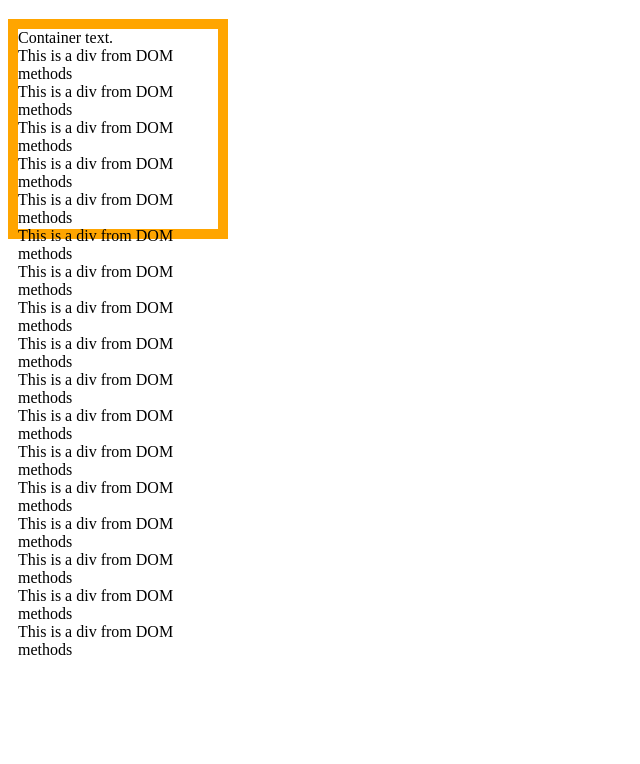
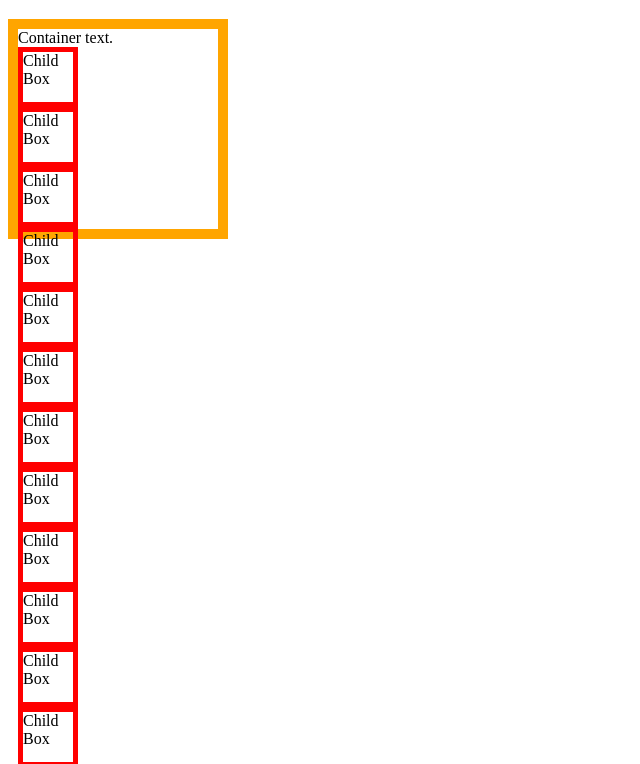
Before and after one commit to WhiteBuffalo2209/Digital-Sketchpad, a plain HTML site: page index.html in a window 1280 px wide. Shown: the part 61-825 px from the top of the page, without its empty margins (0-640 px from the left). Before the commit the page ends 800 px from the top, so only its background shows below. Drawn offline with Linux system fonts and the light colour scheme.

Commit message:
Add 50px width and height to class content and change its textContent to 'Child Box'

```diff
--- a/css/style.css
+++ b/css/style.css
@@ -6,3 +6,8 @@ h1{
     width: 200px;
     height: 200px;
 }
+.content{
+    border: 5px solid red;
+    width: 50px;
+    height: 50px;
+}
--- a/js/script.js
+++ b/js/script.js
@@ -1,7 +1,7 @@
 function addDiv(){
     content = document.createElement('div');
     content.classList.add('content');
-    content.textContent = 'This is a div from DOM methods';
+    content.textContent = 'Child Box';
     container.appendChild(content);
 }
 
@@ -10,7 +10,7 @@ let content;
 
 let gridCount = 4;
 
-for (i=0;i <= gridCount**2;i++){
+for (i=0 ; i < gridCount**2 ; i++){
     addDiv()
     console.log(i);
 }
```
